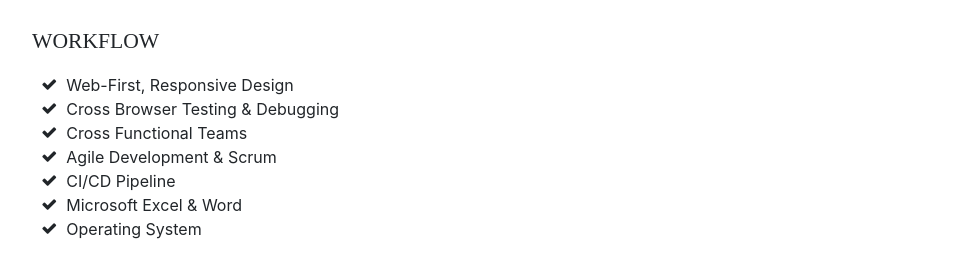
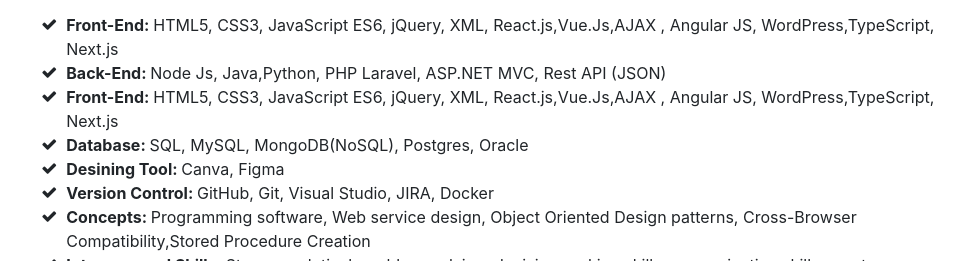
Before and after one commit to vishwa-p/Vishwapatelwebsite, a website with bundled scripts: page index2.html in a window 1280 px wide. Shown: the part 3175-3436 px from the top of the page, without its empty margins (288-1252 px from the left). Built offline with nearby package versions, Linux system fonts and the light colour scheme; a web font is replaced by a local one.

Commit message:
skills added

```diff
--- a/index2.html
+++ b/index2.html
@@ -141,7 +141,7 @@
             </ul>
           </div>
           <div class="resume-date text-md-right">
-            <span class="text-primary">July 2023 - Present</span>
+            <span class="text-primary">Jan 2023 - Present</span>
           </div>
         </div>
 
@@ -251,7 +251,7 @@
             <i class="devicons devicons-react"></i>
           </li>
           <li class="list-inline-item">
-            <i class="devicons devicons-typescript"></i>
+            <i class="devicon-typescript-plain colored"></i>
           </li>
           <li class="list-inline-item">
             <i class="devicons devicons-angular"></i>
@@ -286,6 +286,42 @@
         <ul class="fa-ul mb-0">
           <li>
             <i class="fa-li fa fa-check"></i>
+            <b> Front-End: </b>HTML5, CSS3, JavaScript ES6, jQuery, XML, React.js,Vue.Js,AJAX , Angular JS,
+            WordPress,TypeScript, Next.js
+          </li>
+          <li>
+            <i class="fa-li fa fa-check"></i>
+            <b> Back-End: </b>
+            Node Js, Java,Python, PHP Laravel,
+            ASP.NET MVC, Rest API (JSON)
+          </li>
+          <li>
+            <i class="fa-li fa fa-check"></i>
+            <b> Front-End: </b>HTML5, CSS3, JavaScript ES6, jQuery, XML, React.js,Vue.Js,AJAX , Angular JS,
+            WordPress,TypeScript, Next.js
+          </li>
+          <li>
+            <i class="fa-li fa fa-check"></i>
+            <b> Database: </b>SQL, MySQL, MongoDB(NoSQL), Postgres, Oracle
+          </li>
+          <li>
+            <i class="fa-li fa fa-check"></i>
+            <b> Desining Tool: </b>Canva, Figma
+          </li>
+          <li>
+            <i class="fa-li fa fa-check"></i>
+            <b> Version Control: </b>GitHub, Git, Visual Studio, JIRA, Docker
+          </li>
+          <li>
+            <i class="fa-li fa fa-check"></i>
+            <b> Concepts: </b>Programming software, Web service design, Object Oriented Design patterns, Cross-Browser Compatibility,Stored Procedure Creation
+          </li>
+          <li>
+            <i class="fa-li fa fa-check"></i>
+            <b> Interpersonal Skills: </b>Strong analytical, problem-solving, decision-making skills, ommunication skills, meet deadlines, Effect Team work
+          </li>
+          <!-- <li>
+            <i class="fa-li fa fa-check"></i>
             Web-First, Responsive Design
           </li>
           <li>
@@ -311,7 +347,7 @@
           <li>
             <i class="fa-li fa fa-check"></i>
             Operating System
-          </li>
+          </li> -->
         </ul>
       </div>
     </section>
@@ -324,8 +360,11 @@
         <div class="resume-item d-flex flex-column flex-md-row mb-5">
           <div class="resume-content mr-auto">
             <h3 class="mb-0">Everbrands Limited (Bootstrap, Email JS)</h3>
-            <div class="subheading mb-3">Live website for company named "Everbrands Limited" to introduce about what does Everbrands does and by listing all the films Produced by team. Also it includes basic info for company's achievements. Email Js functionality has been used to reach out directly to know more about this organization.</div>
-            <div><a href="https://ever-brands.vercel.app/" target="_blank" >
+            <div class="subheading mb-3">Live website for company named "Everbrands Limited" to introduce about what
+              does Everbrands does and by listing all the films Produced by team. Also it includes basic info for
+              company's achievements. Email Js functionality has been used to reach out directly to know more about this
+              organization.</div>
+            <div><a href="https://ever-brands.vercel.app/" target="_blank">
                 <button style="background-color: grey; border-radius: 8px;">Demo</button>
               </a></div>
 
@@ -338,7 +377,7 @@
               choose his/her outfit by just Clicking on single button. Every single time user will click on that button
               model's outfit will keep getting change. Application will also give suggestions by alert to user for the
               best colour combinations to choose outfit.</div>
-            <div><a href="" target="_blank" >
+            <div><a href="" target="_blank">
                 <button style="background-color: grey; border-radius: 8px;">Demo</button>
               </a></div>
 
@@ -351,7 +390,7 @@
               choose his/her outfit by just Clicking on single button. Every single time user will click on that button
               model's outfit will keep getting change. Application will also give suggestions by alert to user for the
               best colour combinations to choose outfit.</div>
-            <div><a href="https://generate-random-user-nine.vercel.app/" target="_blank" >
+            <div><a href="https://generate-random-user-nine.vercel.app/" target="_blank">
                 <button style="background-color: grey; border-radius: 8px;">Demo</button>
               </a></div>
 
@@ -360,8 +399,10 @@
         <div class="resume-item d-flex flex-column flex-md-row mb-5">
           <div class="resume-content mr-auto">
             <h3 class="mb-0">Search Bar (React, API)</h3>
-            <div class="subheading mb-3">This is a web application to make searchbar where data is being searched from API. If entered value matches with any results of API, it will be showed to front-end side. on click of search results list will show an alert message.</div>
-            <div><a href="https://search-bar-pearl.vercel.app/" target="_blank" >
+            <div class="subheading mb-3">This is a web application to make searchbar where data is being searched from
+              API. If entered value matches with any results of API, it will be showed to front-end side. on click of
+              search results list will show an alert message.</div>
+            <div><a href="https://search-bar-pearl.vercel.app/" target="_blank">
                 <button style="background-color: grey; border-radius: 8px;">Demo</button>
               </a></div>
 
```
